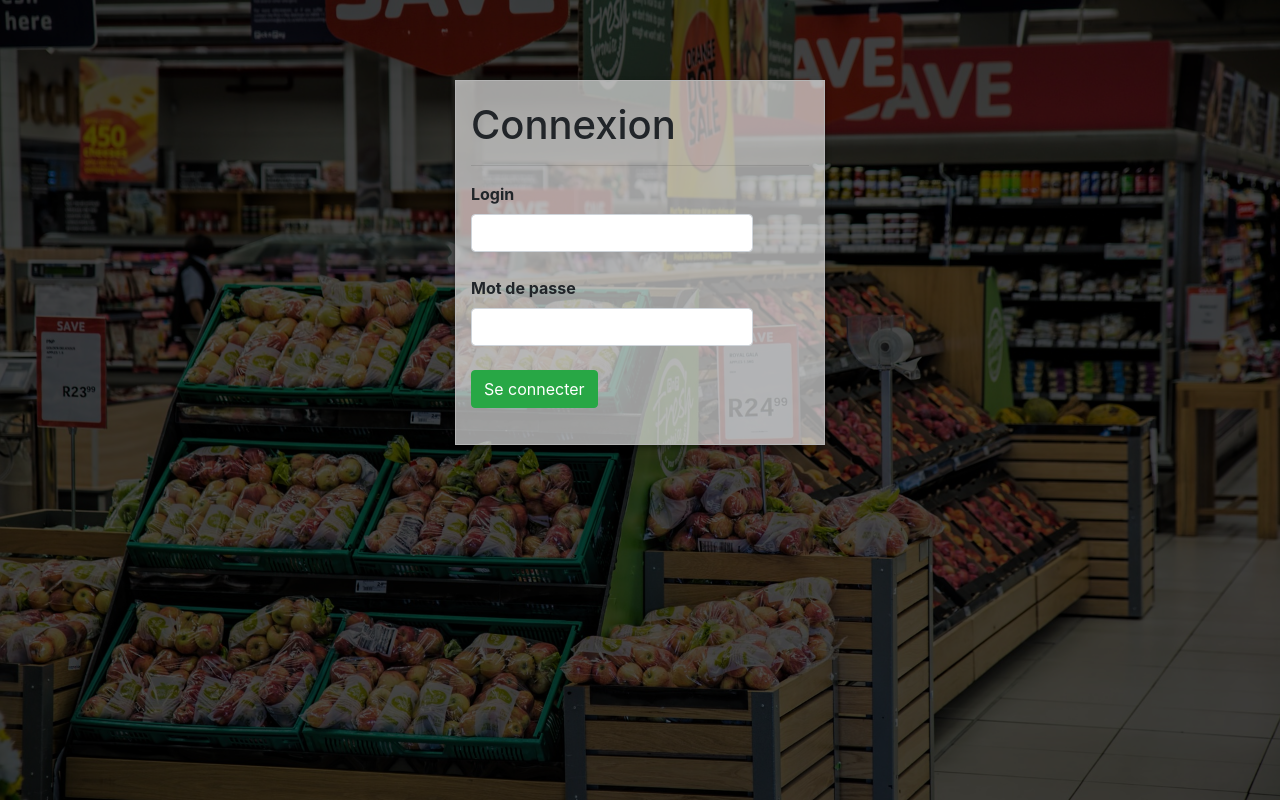
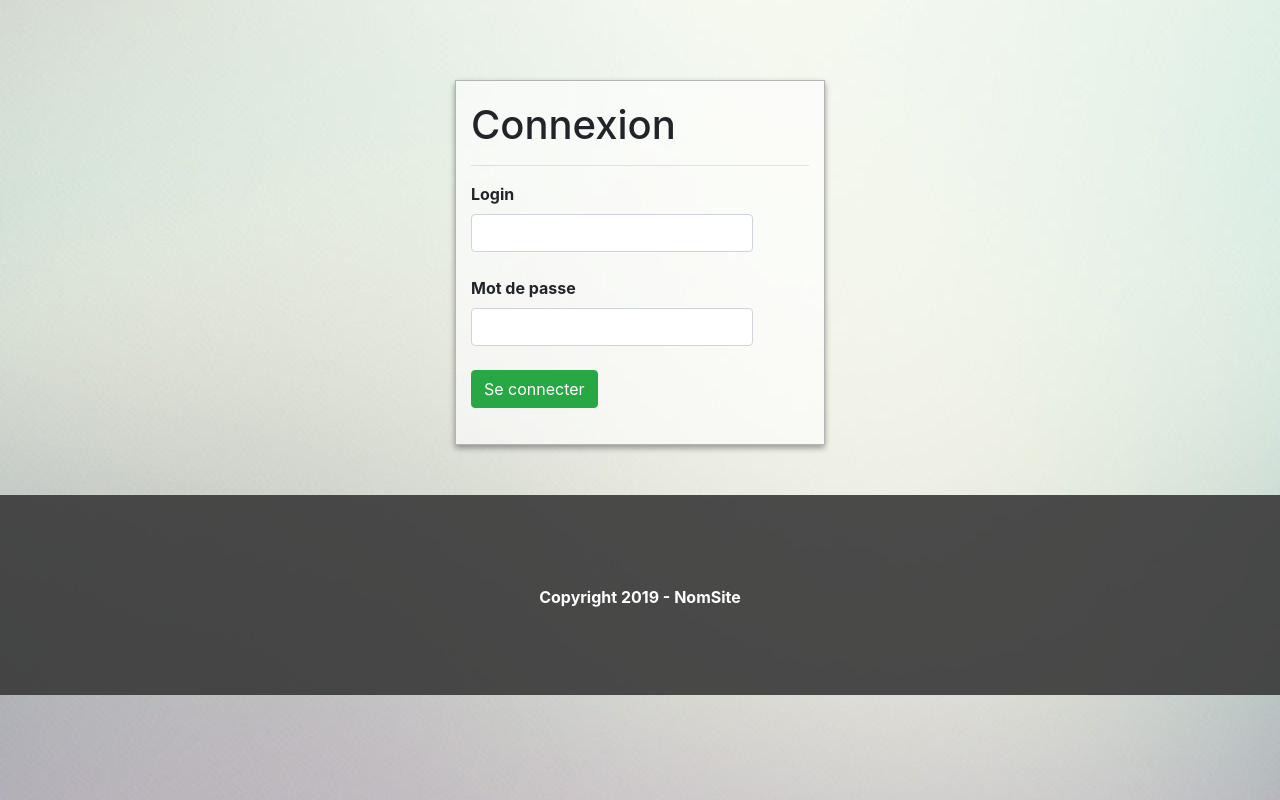
Before and after one commit to FranckChaks/ProjetCPSIA, a PHP site: the page made by view/loginView.php in a window 1280 px wide. Run offline with PHP 8.4, Linux system fonts and the light colour scheme; the template is opened without the code that fills it, so the values that code supplies are empty; some libraries are stand-ins or nearby versions.

Commit message:
integration base_url pour lien absolu

```diff
--- a/template.php
+++ b/template.php
@@ -3,20 +3,22 @@
         <title>Projet CPSIA</title>
         <meta charset="utf-8">
         <meta name="viewport" content="width=device-width, initial-scale=1">
-        <link rel="stylesheet" href="assets/css/style.css"/>
-        <link rel="stylesheet" href="assets/css/bootstrap.min.css"/>
-        <link rel="stylesheet" href="assets/css/font-awesome.min.css"/>
-        <link rel="stylesheet" href="assets/css/animate.min.css"/>
-<!--        <link rel="shortcut icon" href="assets/css/logo.png">-->
+        <link rel="stylesheet" href="<?=BASE_URL;?>/assets/css/style.css"/>
+        <link rel="stylesheet" href="<?=BASE_URL;?>/assets/css/bootstrap.min.css"/>
+        <link rel="stylesheet" href="<?=BASE_URL;?>/assets/css/font-awesome.min.css"/>
+        <link rel="stylesheet" href="<?=BASE_URL;?>/assets/css/animate.min.css"/>
 
 
     </head>
     <body>
-    <div class="wallpaper"></div>
 <?php echo $content;?>
-    <script type="text/javascript" src="assets/js/jquery.min.js"></script>
-    <script type="text/javascript" src="assets/js/bootstrap.min.js"></script>
-    <script type="text/javascript" src="assets/js/fontawesome.min.js"></script>
+    <footer style="text-align: center; padding-top: 90px; color: white">
+        <p><b>Copyright 2019 - NomSite</b></p>
+    </footer>
+    <script type="text/javascript" src="<?=BASE_URL;?>/assets/js/jquery.min.js"></script>
+    <script type="text/javascript" src="<?=BASE_URL;?>/assets/js/app.js"></script>
+    <script type="text/javascript" src="<?=BASE_URL;?>/assets/js/bootstrap.min.js"></script>
+    <script type="text/javascript" src="<?=BASE_URL;?>/assets/js/fontawesome.min.js"></script>
     </body>
 
 </html>
```
